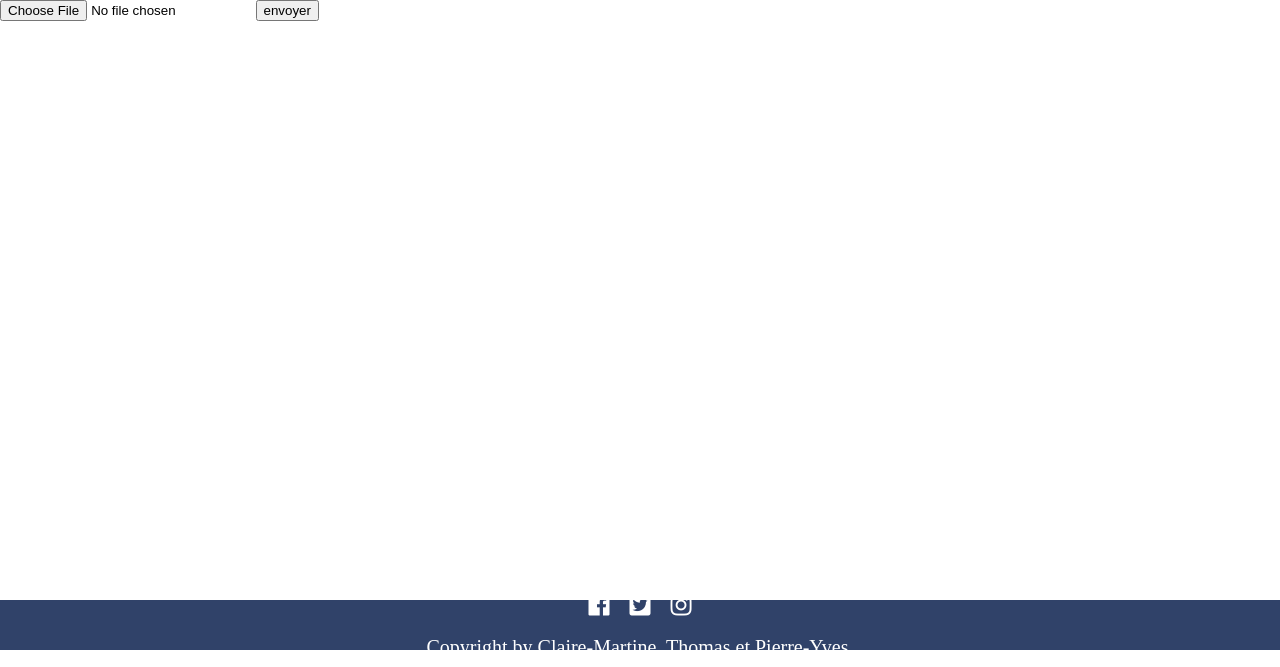
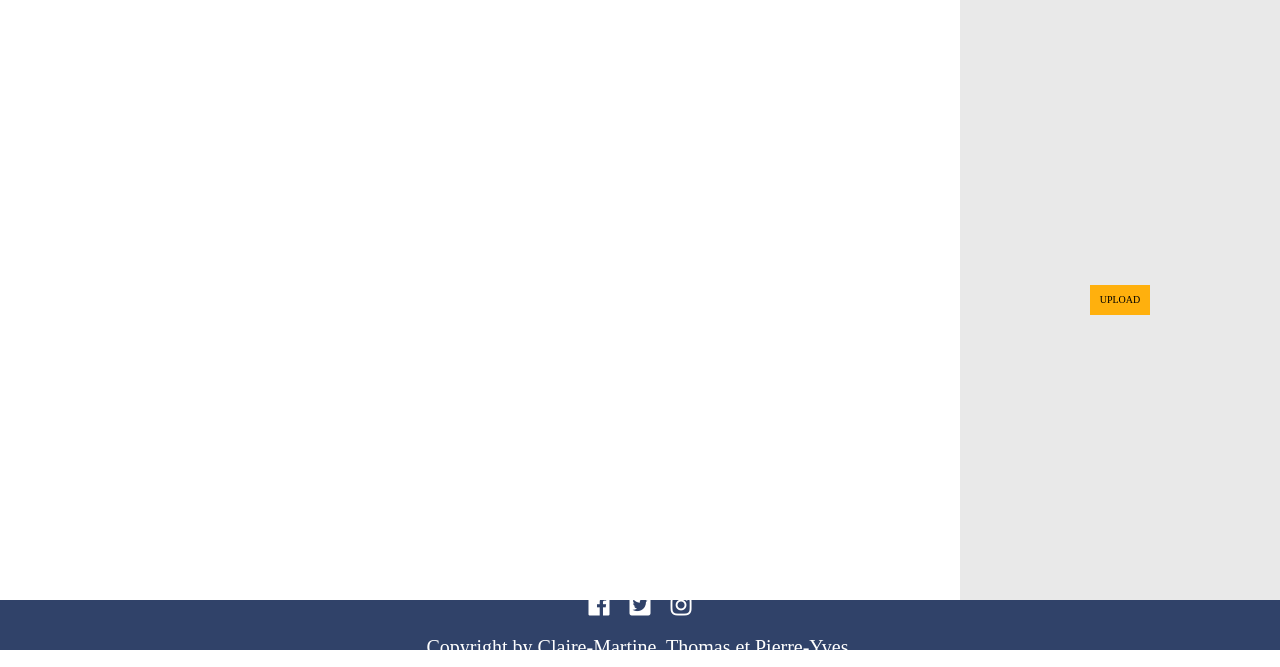
Before and after one commit to TMarechal/Meme51, a PHP site: the page made by app/view/Page/gmeme.html.twig in a window 1280 px wide. Shown: the part 150-817 px from the top of the page. Run offline with PHP 8.4, Linux system fonts and the light colour scheme; the template is opened without the code that fills it, so the values that code supplies are empty; some libraries are stand-ins or nearby versions.

Commit message:
Update gmeme.html.twig

```diff
--- a/app/view/Page/gmeme.html.twig
+++ b/app/view/Page/gmeme.html.twig
@@ -6,13 +6,28 @@
 
 {% block content %}
 
-{% if message != '' %}
-    <p>{{ message }}</p>
-{% endif %}
 
-<form method="POST" action="" enctype="multipart/form-data">
-    <input type="hidden" name="MAX-FILE-SIZE" value="500000">
-    <input type="file" name="meme">
-    <input type="submit" name="envoyer" value="envoyer">
-</form>
+<div class="d-flex justify-center d-flex flex-row w100 custom">
+
+    <section class="w75 d-flex justify-center align-center">
+        <div class="w75 p20">
+            <img id="preview" class="w100">
+        </div>
+    </section>
+
+    <section class="w25 d-flex flex-column justify-center align-center bc3">
+        {% if message != '' %}
+            <p>{{ message }}</p>
+        {% endif %}
+
+        <form id="upload" class="w100 d-flex flex-row justify-center align-center bc3" method="POST" action="" enctype="multipart/form-data">
+            <input type="hidden" name="MAX-FILE-SIZE" value="500000">
+            <label for="meme"><div class="p10 bc2">UPLOAD</div></label>
+            <input type="file" id="meme" name="meme" class="hidden">
+            <input type="submit" name="envoyer" value="envoyer" class="p10 bc2 hidden">
+        </form>
+
+    </section>
+
+</div>
 {% endblock %}
```
